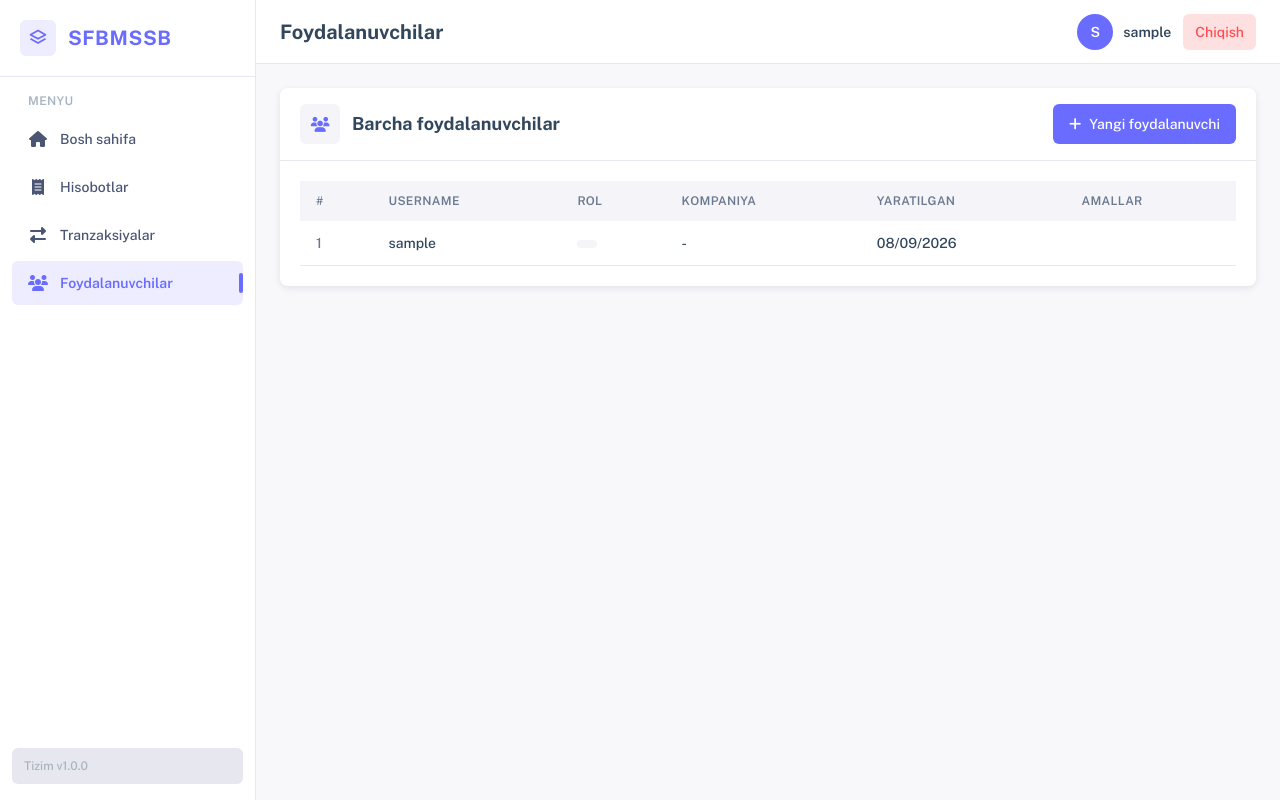
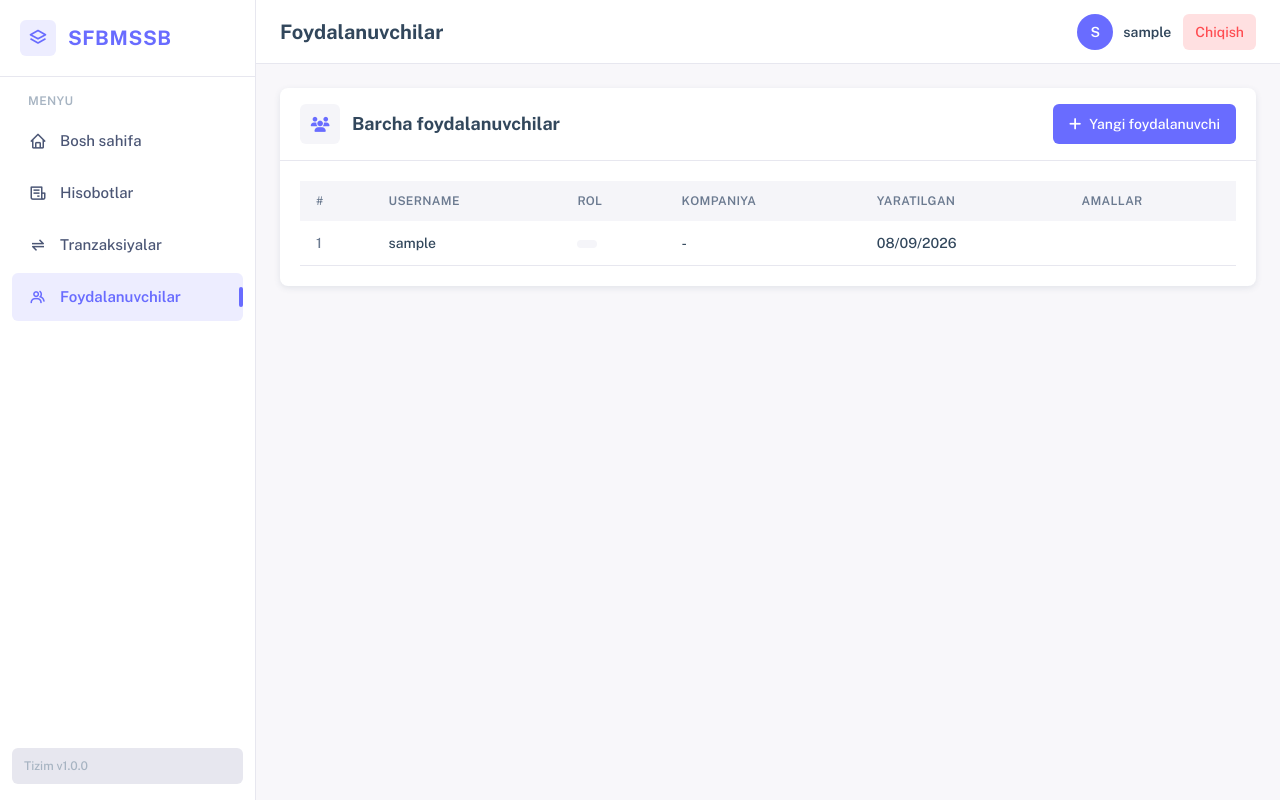
Before and after one commit to clashcoocac-cyber/finance, a Django app: page /users/ in a window 1280 px wide. Run offline with Django 4.2, Linux system fonts and the light colour scheme; the visitor is signed in with stand-in values (Sample User, id 1); data comes from the database, SQL or seed files in the repository; data that the repository does not hold is empty; some libraries are stand-ins or nearby versions.

Commit message:
style: sidebar nav uses Sneat's real icon font (Boxicons) and 15px text
Verified against sneat-1.0.0.zip source: Sneat's sidebar icons are
Boxicons (bx bx-*), not Font Awesome, and .menu-vertical .menu-item
.menu-link font-size is 0.9375rem (15px) with font-weight 400 normal
(600 only when active) — ours used FA solid icons, 14px text, and
font-medium (500) even when inactive. Add Boxicons 2.1.4 (CDN,
SRI-pinned) and swap the 6 sidebar icon classes + hamburger toggle;
bump nav text to text-[15px] font-normal/font-semibold to match.
Scoped to the sidebar only — rest of the app keeps Font Awesome per
earlier explicit instruction.

Co-Authored-By: Claude Sonnet 5 <noreply@anthropic.com>
Claude-Session: https://claude.ai/code/session_01ELD6hteTV6TXqvBvAzbjnE

```diff
--- a/templates/base.html
+++ b/templates/base.html
@@ -9,6 +9,8 @@
     <link href="https://fonts.googleapis.com/css2?family=Inter:wght@400;500;600;700&family=Public+Sans:wght@500;600;700&display=swap" rel="stylesheet">
     <link href="https://cdnjs.cloudflare.com/ajax/libs/font-awesome/6.5.2/css/all.min.css" rel="stylesheet"
           integrity="sha384-PPIZEGYM1v8zp5Py7UjFb79S58UeqCL9pYVnVPURKEqvioPROaVAJKKLzvH2rDnI" crossorigin="anonymous">
+    <link href="https://cdnjs.cloudflare.com/ajax/libs/boxicons/2.1.4/css/boxicons.min.css" rel="stylesheet"
+          integrity="sha384-42kyIPf7HDYLkGffmxDhSx/3Z/53wGBs3nD6wEFxsbeDc7rMO6mkYbkAcpRsnMU2" crossorigin="anonymous">
     <link href="https://cdnjs.cloudflare.com/ajax/libs/flatpickr/4.6.13/flatpickr.min.css" rel="stylesheet"
           integrity="sha384-RkASv+6KfBMW9eknReJIJ6b3UnjKOKC5bOUaNgIY778NFbQ8MtWq9Lr/khUgqtTt" crossorigin="anonymous">
     <script src="https://cdn.tailwindcss.com"></script>
--- a/templates/base_app.html
+++ b/templates/base_app.html
@@ -66,7 +66,7 @@
                 <button type="button" @click="sidebarOpen = !sidebarOpen"
                         class="flex items-center justify-center w-9 h-9 rounded-md shrink-0 lg:hidden"
                         style="background: var(--color-surface-muted); color: var(--color-text);" aria-label="Menyu">
-                    <i class="fa-solid fa-bars text-lg"></i>
+                    <i class="bx bx-menu text-xl"></i>
                 </button>
                 <div class="min-w-0">
                     <div class="text-lg sm:text-xl font-bold truncate" style="color: var(--color-text);">
--- a/templates/partials/_nav_item.html
+++ b/templates/partials/_nav_item.html
@@ -7,9 +7,9 @@ Sidebar nav link. Params:
   match / match2 — url name(s) that light this item up
 {% endcomment %}
 <a href="{{ url }}"
-   class="relative flex items-center gap-3 px-4 py-2.5 rounded-md text-sm transition-colors {% if current == match or current == match2 %}font-semibold{% else %}font-medium hover:bg-[var(--color-surface-muted)]{% endif %}"
+   class="relative flex items-center gap-3 px-4 py-2.5 rounded-md text-[15px] transition-colors {% if current == match or current == match2 %}font-semibold{% else %}font-normal hover:bg-[var(--color-surface-muted)]{% endif %}"
    style="{% if current == match or current == match2 %}background: var(--color-sidebar-active-bg); color: var(--color-sidebar-active-text);{% else %}color: var(--color-sidebar-text);{% endif %}">
-    <i class="fa-solid {% if icon == 'home' %}fa-house{% elif icon == 'reports' %}fa-receipt{% elif icon == 'transactions' %}fa-right-left{% elif icon == 'users' %}fa-users{% elif icon == 'income' %}fa-arrow-trend-up{% elif icon == 'expense' %}fa-arrow-trend-down{% endif %} text-base shrink-0" style="width: 1.25rem; text-align: center;"></i>
+    <i class="bx {% if icon == 'home' %}bx-home{% elif icon == 'reports' %}bx-receipt{% elif icon == 'transactions' %}bx-transfer-alt{% elif icon == 'users' %}bx-group{% elif icon == 'income' %}bx-trending-up{% elif icon == 'expense' %}bx-trending-down{% endif %} text-lg shrink-0" style="width: 1.25rem; text-align: center;"></i>
     <span>{{ label }}</span>
     {% if current == match or current == match2 %}
     <span class="absolute right-0 top-1/2 -translate-y-1/2 h-5 w-1 rounded-full" style="background: var(--color-brand);"></span>
```
